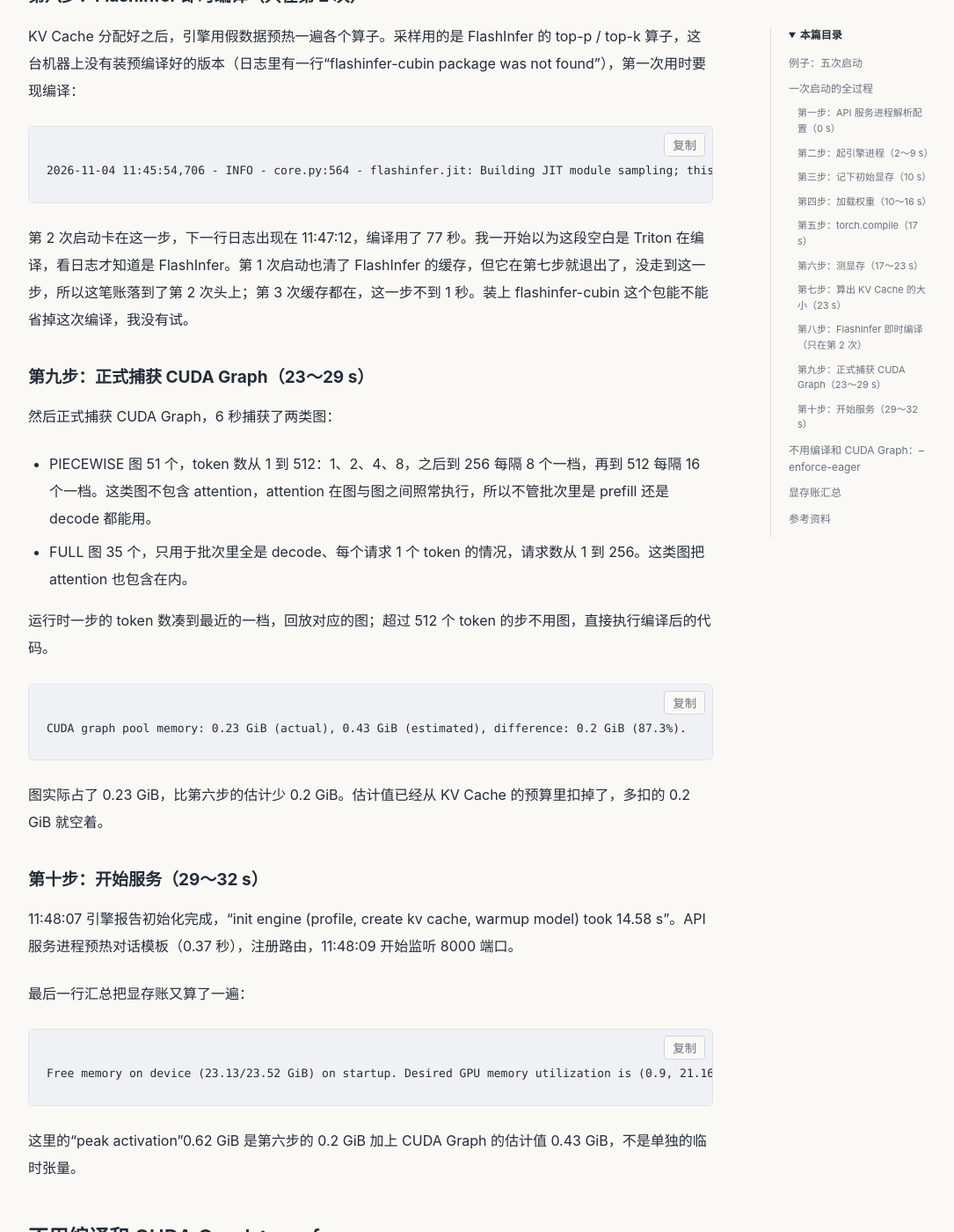
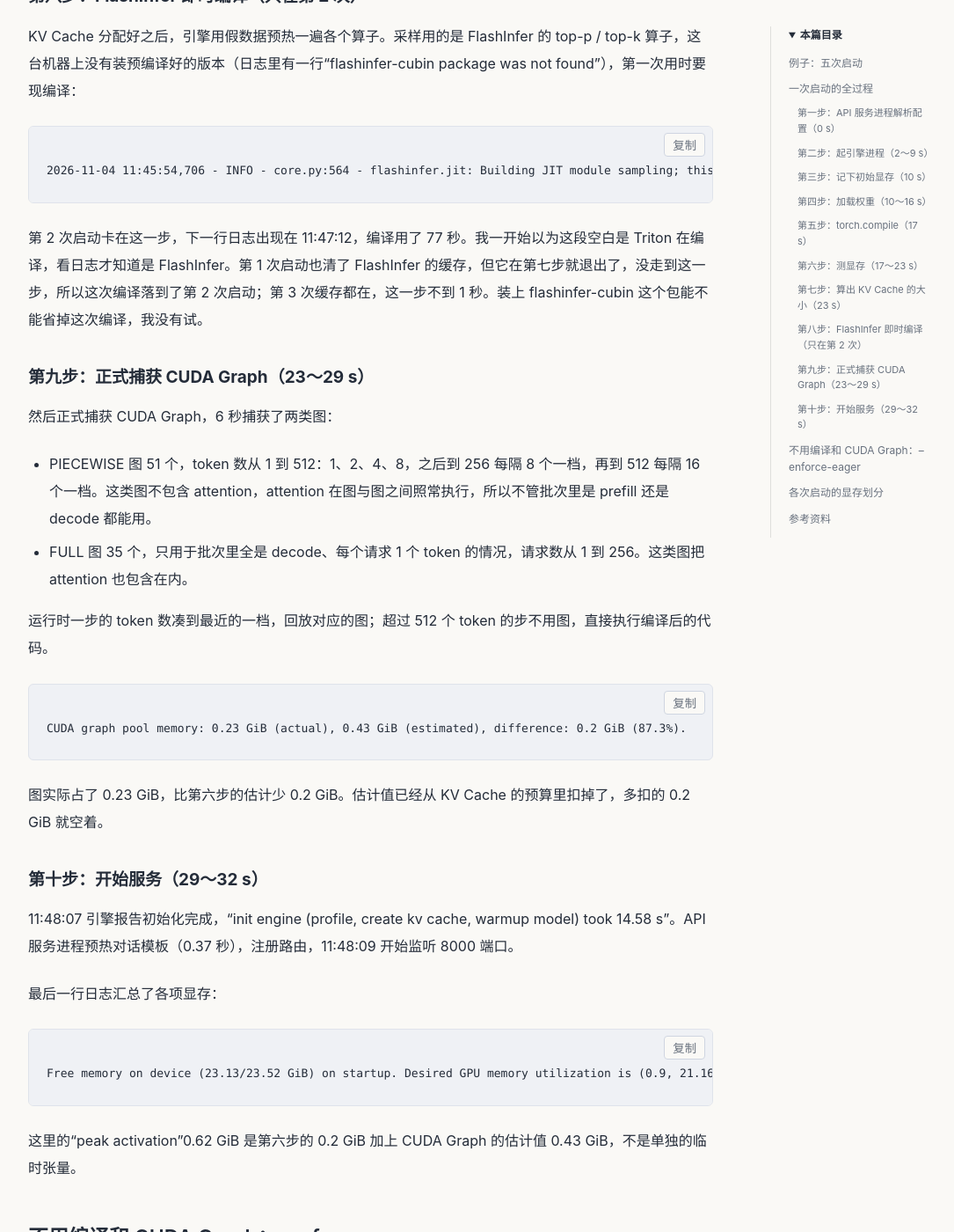
Before and after one commit to hczl/hczl.github.io, a Jekyll site: the page built from _posts/2026-11-05-vllm-02-startup.md, in a window 1280 px wide and 1400 px high, scrolled down 6685 px. Shown: the whole window at 88% size, without its empty margins (96-1181 px from the left). Built offline with Jekyll 4.4.1, drawn with Linux system fonts in a browser that asks for light colours.

Commit message:
vLLM 入门（二）：改写含“账”的说法和小节标题
Co-authored-by: Cursor <cursoragent@cursor.com>

````diff
--- a/_posts/2026-11-05-vllm-02-startup.md
+++ b/_posts/2026-11-05-vllm-02-startup.md
@@ -184,7 +184,7 @@ KV Cache 分配好之后，引擎用假数据预热一遍各个算子。采样
 2026-11-04 11:45:54,706 - INFO - core.py:564 - flashinfer.jit: Building JIT module sampling; this can take several minutes on first use.
 ```
 
-第 2 次启动卡在这一步，下一行日志出现在 11:47:12，编译用了 77 秒。我一开始以为这段空白是 Triton 在编译，看日志才知道是 FlashInfer。第 1 次启动也清了 FlashInfer 的缓存，但它在第七步就退出了，没走到这一步，所以这笔账落到了第 2 次头上；第 3 次缓存都在，这一步不到 1 秒。装上 flashinfer-cubin 这个包能不能省掉这次编译，我没有试。
+第 2 次启动卡在这一步，下一行日志出现在 11:47:12，编译用了 77 秒。我一开始以为这段空白是 Triton 在编译，看日志才知道是 FlashInfer。第 1 次启动也清了 FlashInfer 的缓存，但它在第七步就退出了，没走到这一步，所以这次编译落到了第 2 次启动；第 3 次缓存都在，这一步不到 1 秒。装上 flashinfer-cubin 这个包能不能省掉这次编译，我没有试。
 
 ### 第九步：正式捕获 CUDA Graph（23～29 s）
 
@@ -205,7 +205,7 @@ CUDA graph pool memory: 0.23 GiB (actual), 0.43 GiB (estimated), difference: 0.2
 
 11:48:07 引擎报告初始化完成，“init engine (profile, create kv cache, warmup model) took 14.58 s”。API 服务进程预热对话模板（0.37 秒），注册路由，11:48:09 开始监听 8000 端口。
 
-最后一行汇总把显存账又算了一遍：
+最后一行日志汇总了各项显存：
 
 ```text
 Free memory on device (23.13/23.52 GiB) on startup. Desired GPU memory utilization is (0.9, 21.16 GiB). Actual usage is 15.54 GiB for consumed memory (weights + non-torch), 0.62 GiB for peak activation, and 0.23 GiB for CUDAGraph memory. Replace gpu_memory_utilization config with `--kv-cache-memory=4975264666` (4.63 GiB) to fit into requested memory, or `--kv-cache-memory=7086991872` (6.6 GiB) to fully utilize gpu memory. Current kv cache memory in use is 5.01 GiB.
@@ -236,7 +236,7 @@ Enforce eager set, disabling torch.compile, CUDAGraphs, and JIT kernel warmup.
 
 prefill 的部分两者几乎一样，第 2、3 轮的首 token 时间相差不到 0.01 秒，因为一步 2048 个 token 超过了 512，本来就不用图。decode 每步只有 1 个 token，CPU 逐个发射算子的开销占比大，用图时快 2% 到 22%，上下文越短差得越多。
 
-## 显存账汇总
+## 各次启动的显存划分
 
 | 项目 | 0.9 冷启动 | 0.9 热启动 | 0.9 eager | 0.92 冷启动 | 0.92 热启动 |
 | --- | ---: | ---: | ---: | ---: | ---: |
````
